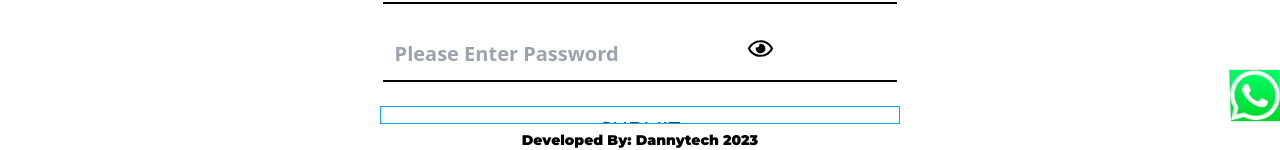
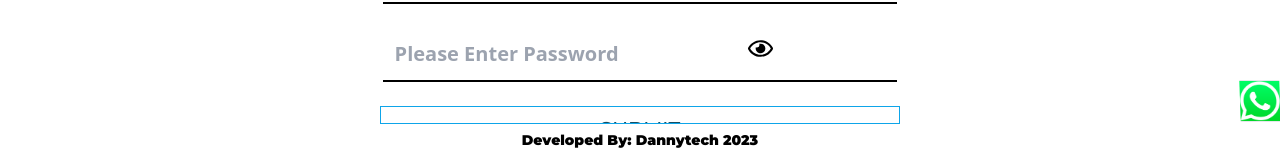
Before and after one commit to Dannytech09/cashout-app, a Next.js app in the folder cashout/: page /login in a window 1280 px wide. Shown: the part 678-828 px from the top of the page. Built offline with nearby package versions, Linux system fonts and the light colour scheme.

Commit message:
whatsapp-w-h

```diff
--- a/cashout/components/user/SubFooter.js
+++ b/cashout/components/user/SubFooter.js
@@ -10,8 +10,8 @@ export default function SubFooter() {
           <Image
             src="/whatsapp.png"
             alt="whatsapp icon"
-            width="50"
-            height="50"
+            width="40"
+            height="40"
           />
         </Link>
       </div>
```
